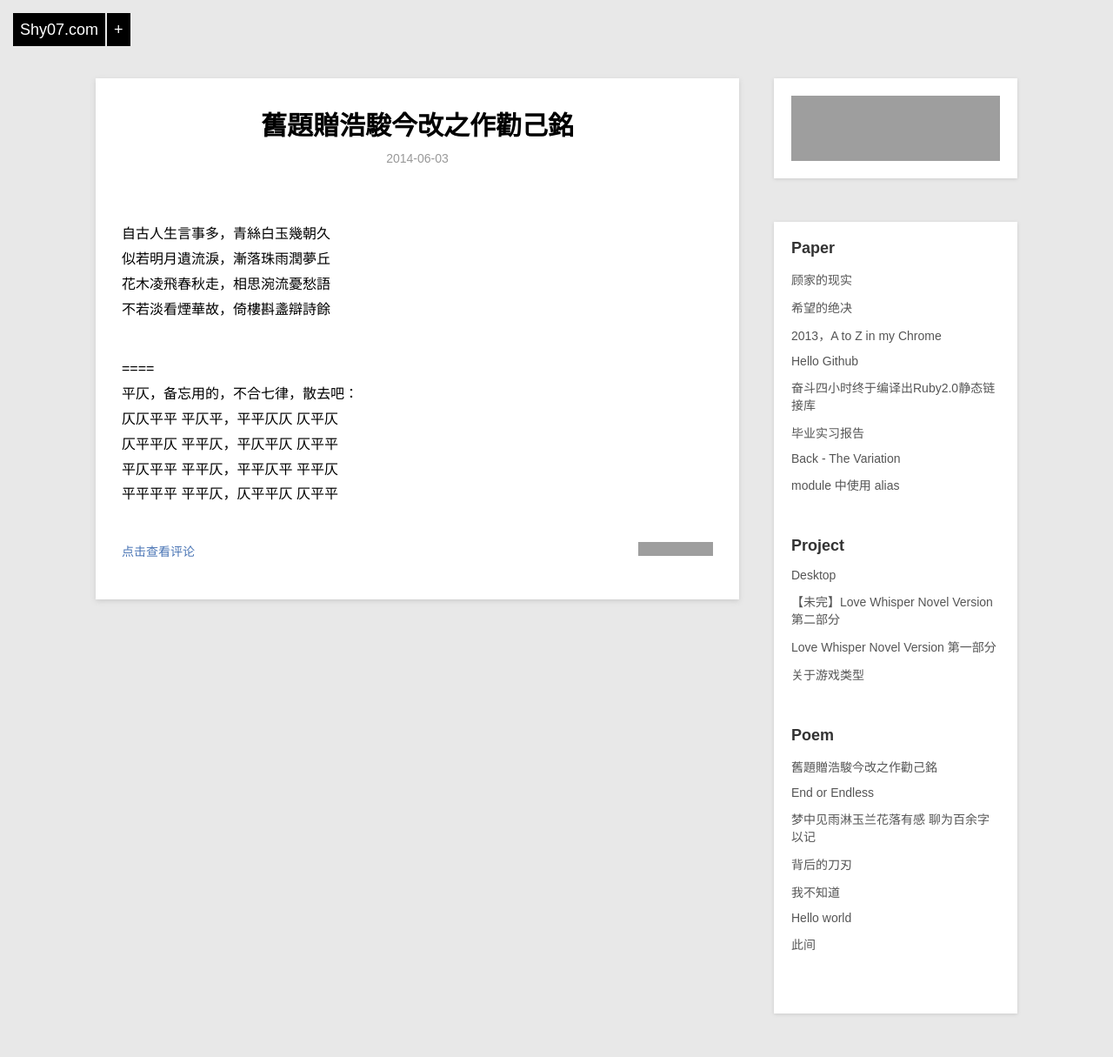
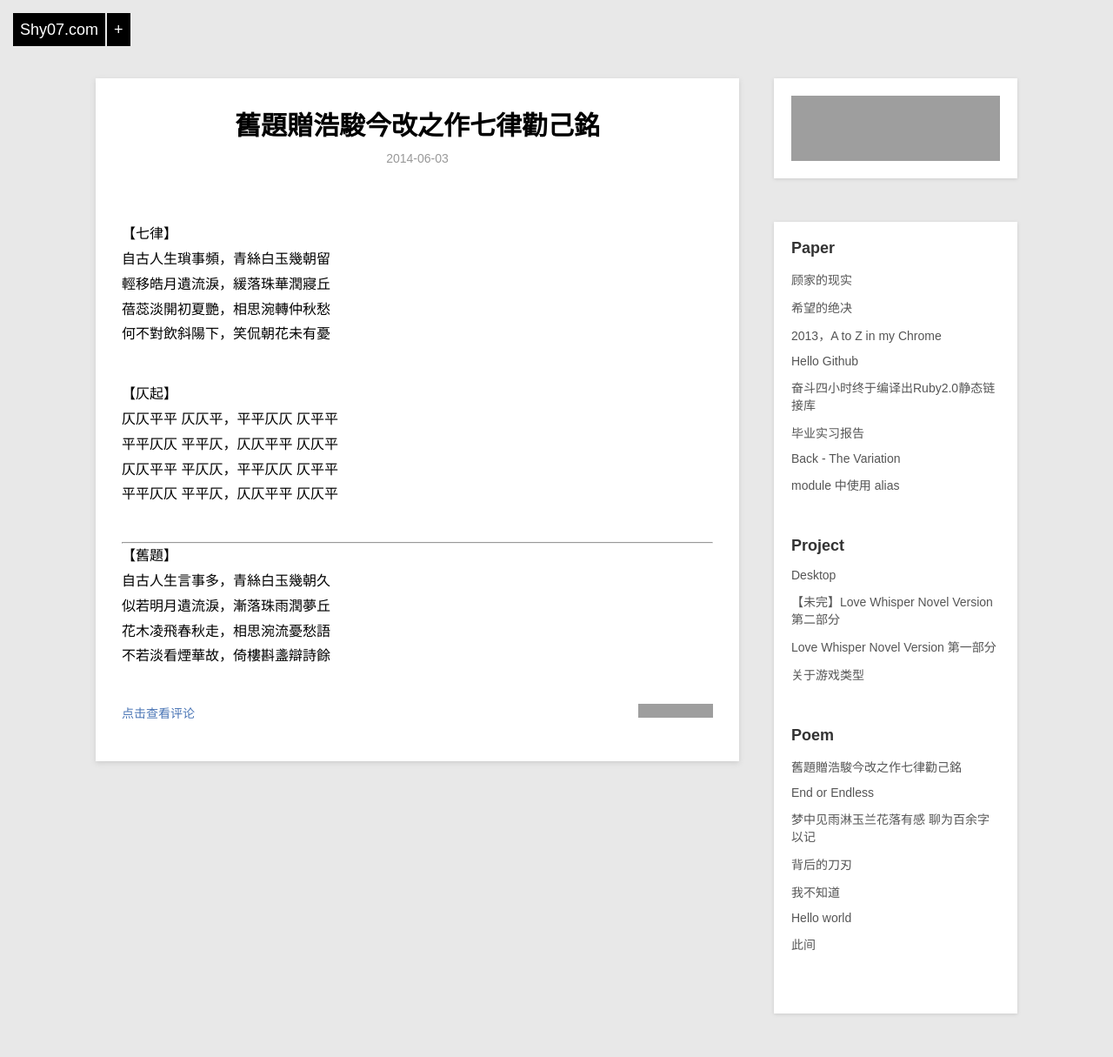
Before and after one commit to Shy07/shy07.github.com, a Jekyll site: the page built from _posts/poem/2014-06-03-forgot.md, in a window 1280 px wide. Shown: the whole page at 87% size. Built offline with Jekyll 4.4.1, drawn with Linux system fonts in a browser that asks for light colours; Markdown is read by kramdown in place of the engine named in the settings; grey boxes are pictures that could not be loaded.

Commit message:
Update 2014-06-03-forgot.md

```diff
--- a/_posts/poem/2014-06-03-forgot.md
+++ b/_posts/poem/2014-06-03-forgot.md
@@ -1,19 +1,26 @@
 ---
 layout: post
-title: 舊題贈浩駿今改之作勸己銘
+title: 舊題贈浩駿今改之作七律勸己銘
 category: poem
-description: 不若淡看煙華故，倚樓斟盞辯詩餘
+description: 何不對飲斜陽下，笑侃朝花未有憂
 ---
 
+【七律】
+自古人生瑣事頻，青絲白玉幾朝留
+輕移皓月遺流淚，緩落珠華潤寢丘
+蓓蕊淡開初夏艷，相思涴轉仲秋愁
+何不對飲斜陽下，笑侃朝花未有憂
+
+【仄起】
+仄仄平平 仄仄平，平平仄仄 仄平平
+平平仄仄 平平仄，仄仄平平 仄仄平
+仄仄平平 平仄仄，平平仄仄 仄平平
+平平仄仄 平平仄，仄仄平平 仄仄平
+
+---
+
+【舊題】
 自古人生言事多，青絲白玉幾朝久
 似若明月遺流淚，漸落珠雨潤夢丘
 花木凌飛春秋走，相思涴流憂愁語
 不若淡看煙華故，倚樓斟盞辯詩餘
-
-====
-
-平仄，备忘用的，不合七律，散去吧：
-仄仄平平 平仄平，平平仄仄 仄平仄
-仄平平仄 平平仄，平仄平仄 仄平平
-平仄平平 平平仄，平平仄平 平平仄
-平平平平 平平仄，仄平平仄 仄平平
```
